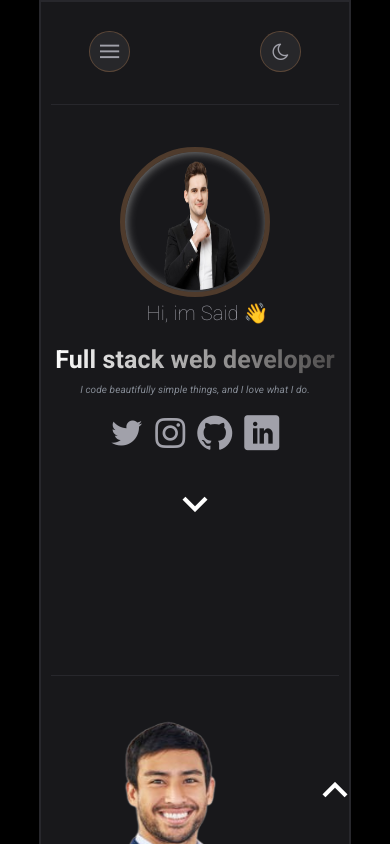
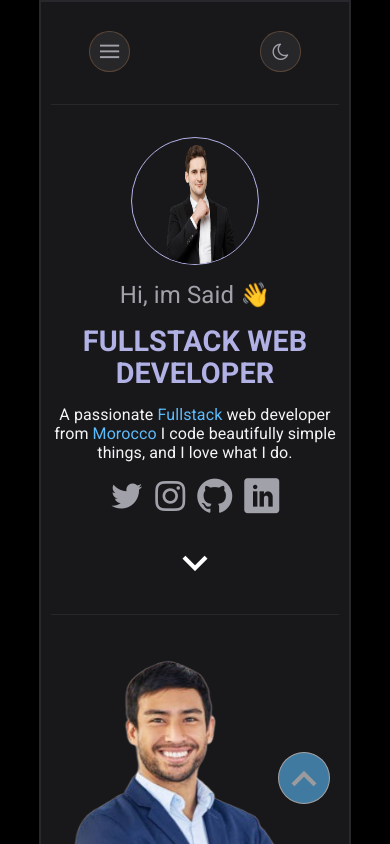
Before and after one commit to SaidAzmour9/react-portfolio, a React (Vite) app: page / in a window 390 px wide. Shown: the top 844 px of the page. Built offline with nearby package versions, Linux system fonts and the light colour scheme.

Commit message:
add projects filter

```diff
--- a/src/App.jsx
+++ b/src/App.jsx
@@ -26,7 +26,7 @@ function App() {
       < Contact />
       <div className='divider'></div>
       < Footer />
-      <button><i className='icon-keyboard_arrow_up anim2top'></i></button>
+      <a href="#home"><button className='icon-keyboard_arrow_up anim2top'></button></a>
     </div>
 
   )
--- a/src/components/2-hero/hero.css
+++ b/src/components/2-hero/hero.css
@@ -1,79 +1,47 @@
-.Hero{
-    position: relative;
-    padding-top: 30px;
-    text-align: center;
+.Hero__container{
+    display: flex;
     justify-content: center;
     align-items: center;
-    gap: 10px;
-    height: 80vh;
+    flex-direction: column;
+    text-align: center;
+    gap: 1rem;
+    margin-top: 1.2rem;
 
 }
 
 .Hero img{
-    border: solid 5px rgba(244,165,96,0.249);
-    transition : 0.2s;
-    width: 150px;
-    height: 150px;
-    border-radius: 100%;
-    padding: 2px;
-    box-shadow: inset 1px 1px 10px gray;
+    border: solid 1px rgb(177, 177, 230);
+    width: 8rem;
+    height: 8rem;
+    border-radius: 50%;
+    /* padding: 2px;
+    box-shadow: inset 1px 1px 10px gray; */
 }
-.Hero img:hover{
-    transform: scale(1.01);
-    border: solid 1px rgb(244,165,96);
 
+.Hero span{
+    color: var(--subtitle);
+    font-size: 1.5rem;
+}
+.Hero h1{
+    color: rgb(177, 177, 230);
+    font-size: 4rem;
+    max-width: 15ch;
+    line-height: 3.5rem;
+    text-transform: uppercase;
+}
+.Hero p{
+    color: var(--title);
+    font-size: 1.3rem;
+    max-width: 60ch;
+}
+.Hero p span{
+    color: var(--blue);
+    font-size: 1.3rem;
 }
 
 
-
-.herocontent span{
-    top: 182px;
-    margin-left: 25px;
-    position: absolute;
-    font-size: 20px;
-    font-weight: 100;
-    color: var(--subtitle);
-    cursor: pointer
-}
-
-.herocontent span:hover{
-    color: var(--title)
-}
-
-.herocontent h1 {
-    background: linear-gradient(to right, white,rgb(75, 73, 73));
-    -webkit-background-clip: text;
-    -webkit-text-fill-color: transparent;
-    margin-top: 50px;
-    font-size: 75px;
-}
-
-.herocontent p{
-    margin: 12px 0;
-    font-style: italic;
-    color: #858B95;
-    font-size: 22px;
-    transition : 1s;
-}
-.herocontent p:hover{
-    transform: scale(1.2);
-}
-
-.cursor{
-    position: relative;
-    width: 24em;
-    border-right: 2px solid rgba(255,255,255,.75);
-    font-size: 30px;
-    text-align: center;
-    white-space: nowrap;
-    overflow: hidden;
-
-
-}
-
 .Hero .links{
     justify-content: center;
-    margin: 20px 0;
     gap: 12px;
 }
 .Hero .links li a{
@@ -94,7 +62,7 @@
     transition : 1s;
 }
 
-.icon-keyboard_arrow_up:hover{
+a .icon-keyboard_arrow_up:hover{
     transform: scale(1.5);
     color: var(--blue)
 }
@@ -133,37 +101,15 @@
 
 
 @media(max-width: 700px){
-    .Hero{
-        padding-top: 10px;
-        height: 60vh;
+    .Hero h1{
+    font-size: 1.8rem;
+    line-height: 2rem;
+}
+    .Hero p{
+        font-size: 1rem;
     }
-    .herocontent p{
-        margin: 10px 0;
-    }
-    .herocontent p:hover{
-        transform: scale(1);
-    }
-
-    .cursor{
-        width: 30em;
-        white-space: wrap;
-        overflow: auto;
-        height: 120px;
-    }
-    .herocontent h1{
-        margin-top: 20px;
-        font-size: 25px;
-    }
-    .herocontent p{
-        margin-top: 10px;
-        font-size: 10px;
-    }
-    .herocontent span{
-        top: 200px;
-        position: static;
-        font-size: 20px;
-        font-weight: 100;
-        color: var(--subtitle)
+    .Hero p span{
+        font-size: 1rem;
     }
 
 
--- a/src/components/2-hero/hero.jsx
+++ b/src/components/2-hero/hero.jsx
@@ -5,11 +5,9 @@ function Hero() {
     <div className='Hero' id='home'>
       <div className='Hero__container'>
         <img src="/80750.png" alt="" />
-        <div className='herocontent'>
           <span className=''>Hi, im Said &#128075;</span>
-          <h1 className=''>Full stack web developer</h1>
-          <p>I code beautifully simple things, and I love what I do.</p>
-        </div>
+          <h1 className=''>Fullstack web developer</h1>
+          <p>A passionate <span>Fullstack</span> web developer from <span>Morocco</span> I code beautifully simple things, and I love what I do.</p>
         <ul className='flex links'>
           <li><a href='#' className='icon-twitter'></a></li>
           <li><a href='#' className='icon-instagram'></a></li>
--- a/src/components/5-projects/projects.jsx
+++ b/src/components/5-projects/projects.jsx
@@ -1,17 +1,76 @@
 import './projects.css';
 
+import { useState } from 'react';
+
+const myProjects = [
+  {
+    name: 'Project 1',
+    description: 'This is a description of project 1.',
+    category: 'front',
+    image: 'https://picsum.photos/200/300',
+    },
+    {
+      name: 'Project 2',
+      description: 'This is a description of project 2.',
+      category: 'back',
+      image: 'https://picsum.photos/200/301',
+      },
+      {
+        name: 'Project 3',
+        description: 'This is a description of project 3.',
+        category: 'full',
+        image: 'https://picsum.photos/200/302',
+        },
+        {
+          name: 'Project 4',
+          description: 'This is a description of project 3.',
+          category: 'full',
+          image: 'https://picsum.photos/200/302',
+          },
+]
+
+
 function Projects() {
+  const [currentActive, setCurrentActive] = useState('all');
+  const [projects, setProjects] = useState(myProjects);
   return (
       <section className='projects flex'>
         <section className='flex left-section'>
-          <button className='active'>all projects</button>
-          <button>Frontend projects</button>
-          <button>Backend projects</button>
-          <button>Full stack</button>
+          <button onClick={() =>{
+             setCurrentActive('all');
+             setProjects(myProjects);
+            }
+          } className={currentActive=== "all"?"active": null}>all projects</button>
+          <button  onClick={() =>{
+             setCurrentActive('front');
+            const newArr = myProjects.filter((item)=>{
+              return item.category === 'front';
+            })
+             setProjects(newArr);
+          }
+          } className={currentActive=== "front"?"active": null}>Frontend projects</button>
+          <button onClick={
+            () => {setCurrentActive('back');
+              const newArr = myProjects.filter((item)=>{
+                return item.category === 'back';
+                })
+                setProjects(newArr);
+                }
+          } className={currentActive=== "back"?"active": null}>Backend projects</button>
+          <button onClick={
+            () => {setCurrentActive('full');
+              const newArr = myProjects.filter((item)=>{
+                return item.category === 'full';
+                })
+                setProjects(newArr);
+                }
+          } className={currentActive=== "full"?"active": null}>Full stack</button>
 
         </section>
         <section className='cards flex'>
-          <div className="card">
+          {projects.map((item)=>{
+          return (
+            <div className="card" key={item.image}>
             <div className="card-img">
               <img src="https://picsum.photos/300/200" alt="Card image cap"/>
               <div className='tags'>
@@ -21,68 +80,18 @@ function Projects() {
               </div>
             </div>
             <div className="card-body">
-              <h5 className="card-title">Project One One</h5>
-              <p className="card-text">This is a longer card with supporting This is a longer card with supporting This is a longer card with supporting text below as a natural</p>
+              <h5 className="card-title">{item.name}</h5>
+              <p className="card-text">{item.description}</p>
               <div className="alinks">
                 <a href="#" className='icon-github'></a>
                 <a href="#" className='icon-github'></a>
               </div>
             </div>
-          </div>
-          <div className="card">
-            <div className="card-img">
-              <img src="https://picsum.photos/300/200" alt="Card image cap"/>
-              <div className='tags'>
-                <span>Html</span>
-                <span>css</span>
-                <span>javascript</span>
-              </div>
             </div>
-            <div className="card-body">
-              <h5 className="card-title">Project One One</h5>
-              <p className="card-text">This is a longer card with supporting This is a longer card with supporting This is a longer card with supporting text below as a natural</p>
-              <div className="alinks">
-                <a href="#" className='icon-github'></a>
-                <a href="#" className='icon-github'></a>
-              </div>
-            </div>
-          </div>
-          <div className="card">
-            <div className="card-img">
-              <img src="https://picsum.photos/300/200" alt="Card image cap"/>
-              <div className='tags'>
-                <span>Html</span>
-                <span>css</span>
-                <span>javascript</span>
-              </div>
-            </div>
-            <div className="card-body">
-              <h5 className="card-title">Project One One</h5>
-              <p className="card-text">This is a longer card with supporting This is a longer card with supporting This is a longer card with supporting text below as a natural</p>
-              <div className="alinks">
-                <a href="#" className='icon-github'></a>
-                <a href="#" className='icon-github'></a>
-              </div>
-            </div>
-          </div>
-          <div className="card">
-            <div className="card-img">
-              <img src="https://picsum.photos/300/200" alt="Card image cap"/>
-              <div className='tags'>
-                <span>Html</span>
-                <span>css</span>
-                <span>javascript</span>
-              </div>
-            </div>
-            <div className="card-body">
-              <h5 className="card-title">Project One One</h5>
-              <p className="card-text">This is a longer card with supporting This is a longer card with supporting This is a longer card with supporting text below as a natural</p>
-              <div className="alinks">
-                <a href="#" className='icon-github'></a>
-                <a href="#" className='icon-times'></a>
-              </div>
-            </div>
-          </div>
+
+          )
+          })}
+
 
         </section>
       </section>
--- a/src/index.css
+++ b/src/index.css
@@ -3,6 +3,7 @@
 html{
   font-family: "Roboto", serif;
   letter-spacing: 0.1px;
+  scroll-behavior: smooth;
 }
 
 *{
@@ -102,6 +103,17 @@ button:active{
 .anim2top{
   animation: anim2top 0.5s;
   position: fixed;
-  bottom: 30px;
-  right: 30px;
+  bottom: 40px;
+  right: 60px;
+  opacity: 0.6;
+  background-color: var(--blue);
+  color: var(--title);
+  border-radius: 50%;
+  padding: 0;
+  border: 1px solid white;
 }
+a button.anim2top:hover{
+  color: white;
+  opacity: 1;
+  transform: scale(1)
+}
```
